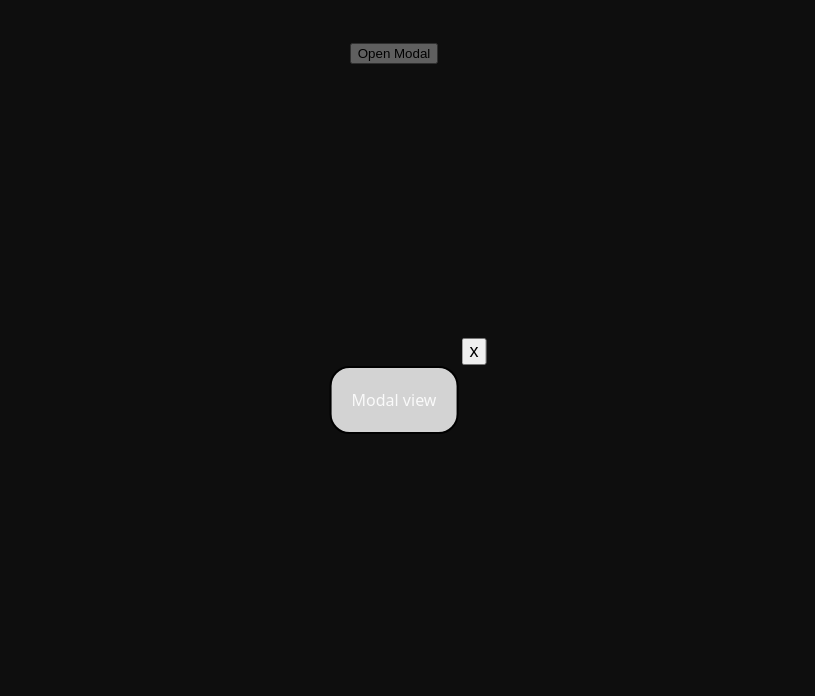
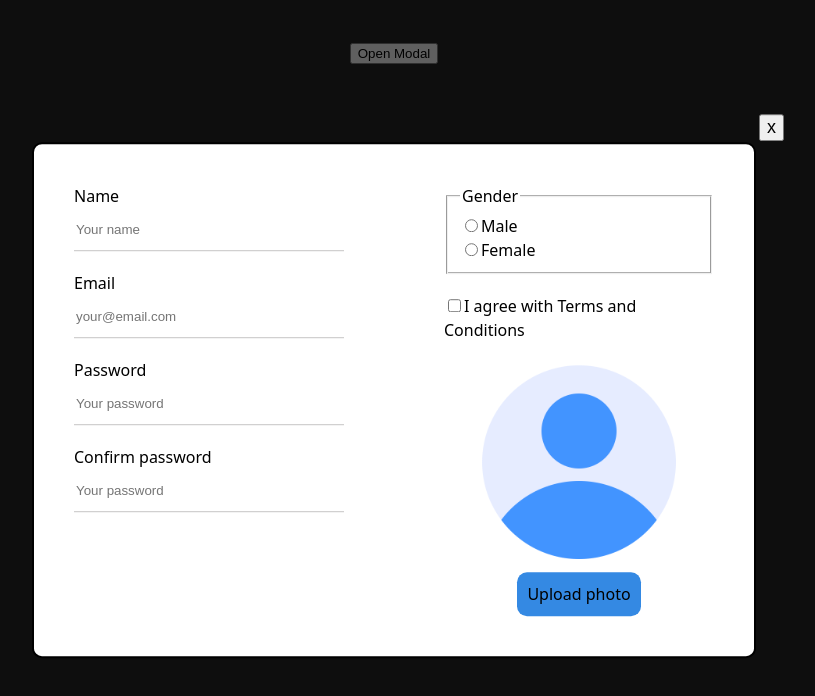
Before and after one commit to Shakhrii/rs-react-app, a React (Vite) app: page / in a window 1280 px wide. Both pictures are taken after a click on the button "Open Modal". Shown: the top 696 px of the page, without its empty margins (246-1061 px from the left). Built offline with nearby package versions, Linux system fonts and the light colour scheme.

Commit message:
feat: add avatar uploading for uncontrolled form

```diff
--- a/src/app/App.tsx
+++ b/src/app/App.tsx
@@ -1,23 +1,8 @@
-import { useState } from 'react';
-import Modal from '../components/modal/Modal';
 import './App.css';
+import MainPage from '../pages/main/MainPage';
 
 function App() {
-  const [isModalOpen, setModalOpen] = useState(false);
-
-  const closeHandler = () => {
-    setModalOpen(false);
-  };
-  return (
-    <div>
-      <button onClick={() => setModalOpen(true)}>Open Modal</button>
-      {isModalOpen && (
-        <Modal closeHandler={closeHandler}>
-          <div>Modal view</div>
-        </Modal>
-      )}
-    </div>
-  );
+  return <MainPage />;
 }
 
 export default App;
--- /dev/null
+++ b/src/components/forms/uncontrolled/Uncontrolled.module.css
@@ -0,0 +1,56 @@
+.form {
+    width: 50vw;
+    gap: 100px;
+    display: flex;
+    justify-content: space-between;
+}
+
+.section {
+    display: flex;
+    flex-direction: column;
+    flex: 1;
+    flex-basis: 50%;
+    gap: 20px;
+    background-color: white;
+    color: black;
+}
+
+.item {
+    display: flex;
+    flex-direction: column  ;
+    justify-content: space-between;
+    gap: 0px;
+}
+
+.item > input {
+    height: 40px;
+    border: none;
+    border-bottom: 1px solid rgb(198, 197, 197);
+}
+
+.file {
+    display: flex;
+    flex-direction: column;
+    gap: 10px;
+    align-items: center;
+}
+
+.file > img {
+    width: 200px;
+    height: 200px;;
+}
+
+.file > input {
+    display: none;
+}
+
+.file > label {
+    background-color: rgb(52, 137, 227);
+    padding: 10px;
+    border-radius: 10px;
+    cursor: pointer;
+}
+
+.file > label:hover {
+    background-color: rgb(96, 168, 245);
+}
--- /dev/null
+++ b/src/components/forms/uncontrolled/UncontrolledForm.tsx
@@ -0,0 +1,104 @@
+import styles from './Uncontrolled.module.css';
+import { useRef } from 'react';
+
+function UncontrolledForm() {
+  const nameRef = useRef<HTMLInputElement>(null);
+  const emailRef = useRef<HTMLInputElement>(null);
+  const passwordRef = useRef<HTMLInputElement>(null);
+  const confirmPasswordRef = useRef<HTMLInputElement>(null);
+  const avatarRef = useRef<HTMLImageElement>(null);
+  const fileRef = useRef<HTMLInputElement>(null);
+
+  const handleSubmit = () => {};
+
+  const handleUploadPhoto = () => {
+    if (fileRef.current && fileRef.current.files && fileRef.current.files[0]) {
+      const file = fileRef.current.files[0];
+      const objectUrl = URL.createObjectURL(file);
+
+      if (avatarRef.current && avatarRef.current.src) {
+        avatarRef.current.src = objectUrl;
+      }
+    }
+  };
+
+  return (
+    <form className={styles.form} onSubmit={handleSubmit}>
+      <div className={styles.section}>
+        <div className={styles.item}>
+          <label htmlFor="name">Name</label>
+          <input
+            type="text"
+            name="name"
+            id="name"
+            placeholder="Your name"
+            ref={nameRef}
+          />
+        </div>
+        <div className={styles.item}>
+          <label htmlFor="email">Email</label>
+          <input
+            type="text"
+            name="email"
+            id="email"
+            placeholder="your@email.com"
+            ref={emailRef}
+          />
+        </div>
+        <div className={styles.item}>
+          <label htmlFor="password">Password</label>
+          <input
+            type="text"
+            name="password"
+            id="password"
+            placeholder="Your password"
+            ref={passwordRef}
+          />
+        </div>
+        <div className={styles.item}>
+          <label htmlFor="confirm">Confirm password</label>
+          <input
+            type="text"
+            name="confirm"
+            id="confirm"
+            placeholder="Your password"
+            ref={confirmPasswordRef}
+          />
+        </div>
+      </div>
+      <div className={styles.section}>
+        <div>
+          <fieldset>
+            <legend>Gender</legend>
+            <div>
+              <input type="radio" id="male" name="gender" value="male" />
+              <label htmlFor="male">Male</label>
+            </div>
+            <div>
+              <input type="radio" id="female" name="gender" value="female" />
+              <label htmlFor="female">Female</label>
+            </div>
+          </fieldset>
+        </div>
+        <div>
+          <input type="checkbox" name="agreement" id="agreement" />
+          <label htmlFor="agreement">I agree with Terms and Conditions</label>
+        </div>
+        <div className={styles.file}>
+          <img src="user.png" alt="avatar" ref={avatarRef} />
+          <label htmlFor="avatar">Upload photo</label>
+          <input
+            type="file"
+            name="avatar"
+            id="avatar"
+            accept="image/jpeg, image/png"
+            ref={fileRef}
+            onChange={() => handleUploadPhoto()}
+          />
+        </div>
+      </div>
+    </form>
+  );
+}
+
+export default UncontrolledForm;
--- a/src/components/modal/Modal.module.css
+++ b/src/components/modal/Modal.module.css
@@ -1,12 +1,12 @@
 .modal {
     position: absolute;
-    padding: 20px;
+    padding: 40px;
     top: 50%;
     left: 50%;
     transform: translate(-50%, -50%);
-    border-radius: 20px;
+    border-radius: 10px;
     border: 2px solid black;
-    background-color: lightgray;
+    background-color: white;
     z-index: 2;
 }
 
--- /dev/null
+++ b/src/pages/main/MainPage.tsx
@@ -0,0 +1,23 @@
+import { useState } from 'react';
+import Modal from '../../components/modal/Modal';
+import UncontrolledForm from '../../components/forms/uncontrolled/UncontrolledForm';
+
+function MainPage() {
+  const [isModalOpen, setModalOpen] = useState(false);
+
+  const closeHandler = () => {
+    setModalOpen(false);
+  };
+  return (
+    <div>
+      <button onClick={() => setModalOpen(true)}>Open Modal</button>
+      {isModalOpen && (
+        <Modal closeHandler={closeHandler}>
+          <UncontrolledForm />
+        </Modal>
+      )}
+    </div>
+  );
+}
+
+export default MainPage;
```
Also changed, not shown: public/user.png (added).
